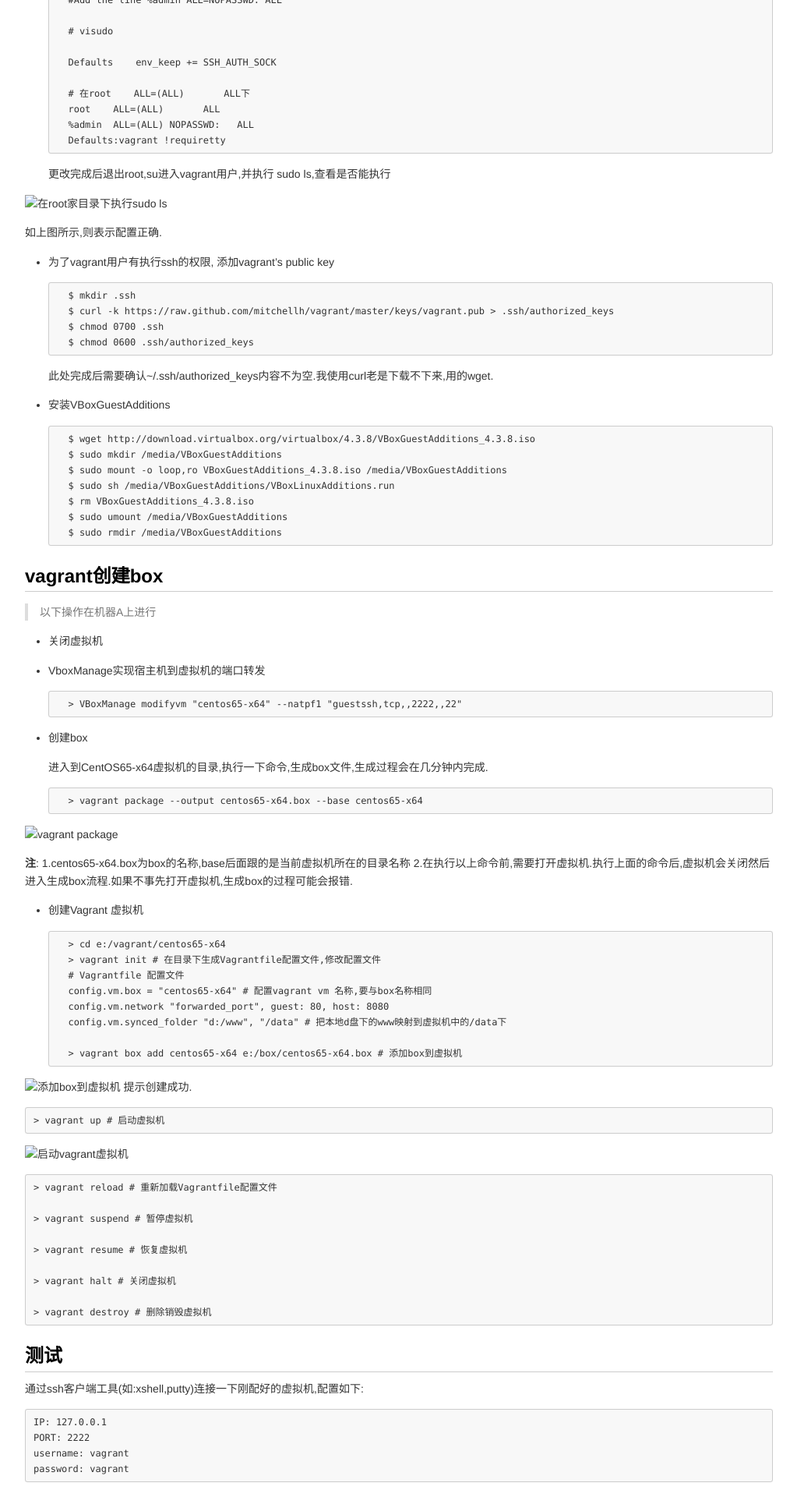
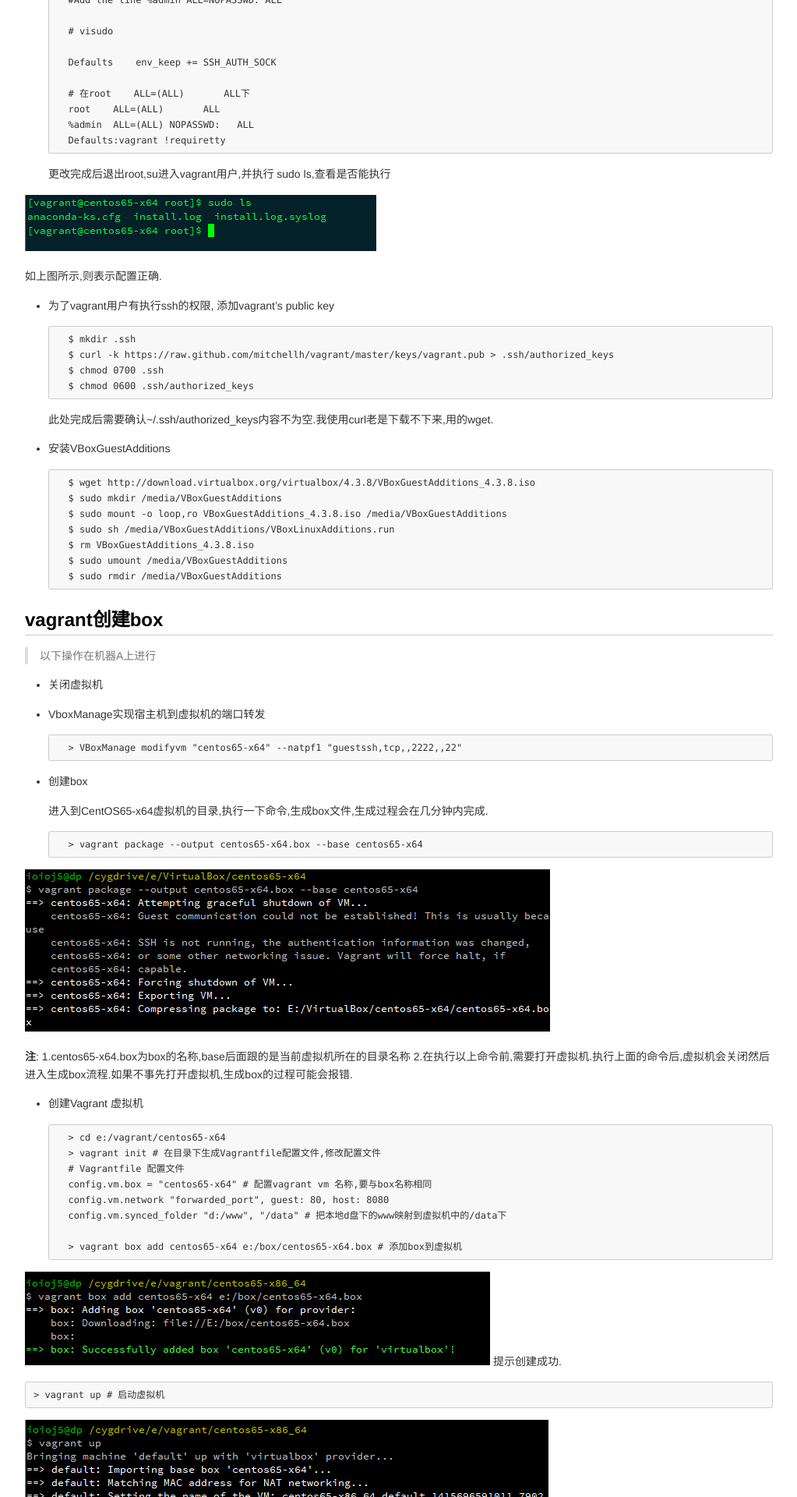
Before and after one commit to peng2089/dp.github.io, a Jekyll site: the page built from _posts/2014-11-11-Vagrant之创建一个基于CentOS的Vagrant-Base-Box.md, in a window 1280 px wide. Shown: the part 2153-4073 px from the top of the page at 78% size, without its empty margins (128-1151 px from the left). Built offline with Jekyll 4.4.1, drawn with Linux system fonts in a browser that asks for light colours.

Commit message:
add file

```diff
--- a/_posts/2014-11-11-Vagrant之创建一个基于CentOS的Vagrant-Base-Box.md
+++ b/_posts/2014-11-11-Vagrant之创建一个基于CentOS的Vagrant-Base-Box.md
@@ -114,7 +114,7 @@ tags: [ Vagrant,CentOS ]
 
 	更改完成后退出root,su进入vagrant用户,并执行 sudo ls,查看是否能执行
 
-![在root家目录下执行sudo ls]({{ site.url }}/QQ截图201411111729173.png "在root家目录下执行sudo ls")
+![在root家目录下执行sudo ls]({{ site.url }}/static/images/QQ截图201411111729173.png "在root家目录下执行sudo ls")
 
 如上图所示,则表示配置正确.
 
@@ -156,7 +156,7 @@ tags: [ Vagrant,CentOS ]
 
 		> vagrant package --output centos65-x64.box --base centos65-x64
 
-![vagrant package]({{ site.url }}/QQ截图20141111172917.png "vagrant package")
+![vagrant package]({{ site.url }}/static/images/QQ截图20141111172917.png "vagrant package")
 
 **注**:
 1.centos65-x64.box为box的名称,base后面跟的是当前虚拟机所在的目录名称
@@ -174,12 +174,12 @@ tags: [ Vagrant,CentOS ]
 
 		> vagrant box add centos65-x64 e:/box/centos65-x64.box # 添加box到虚拟机
 
-![添加box到虚拟机]({{ site.url }}/QQ截图201411111729171.png "添加box到虚拟机")
+![添加box到虚拟机]({{ site.url }}/static/images/QQ截图201411111729171.png "添加box到虚拟机")
 提示创建成功.
 
 	> vagrant up # 启动虚拟机
 
-![启动vagrant虚拟机]({{ site.url }}/QQ截图201411111729172.png "启动vagrant虚拟机")
+![启动vagrant虚拟机]({{ site.url }}/static/images/QQ截图201411111729172.png "启动vagrant虚拟机")
 
 	> vagrant reload # 重新加载Vagrantfile配置文件
 
@@ -214,7 +214,7 @@ tags: [ Vagrant,CentOS ]
 
 后来在github上vagrant的issue中发现了以下内容
 
-![vagrant issue]({{ site.url }}/QQ截图20141112163143.png "vagrant issue")
+![vagrant issue]({{ site.url }}/static/images/QQ截图20141112163143.png "vagrant issue")
 
 So it is ,from now on we should use the commond :
 
```
